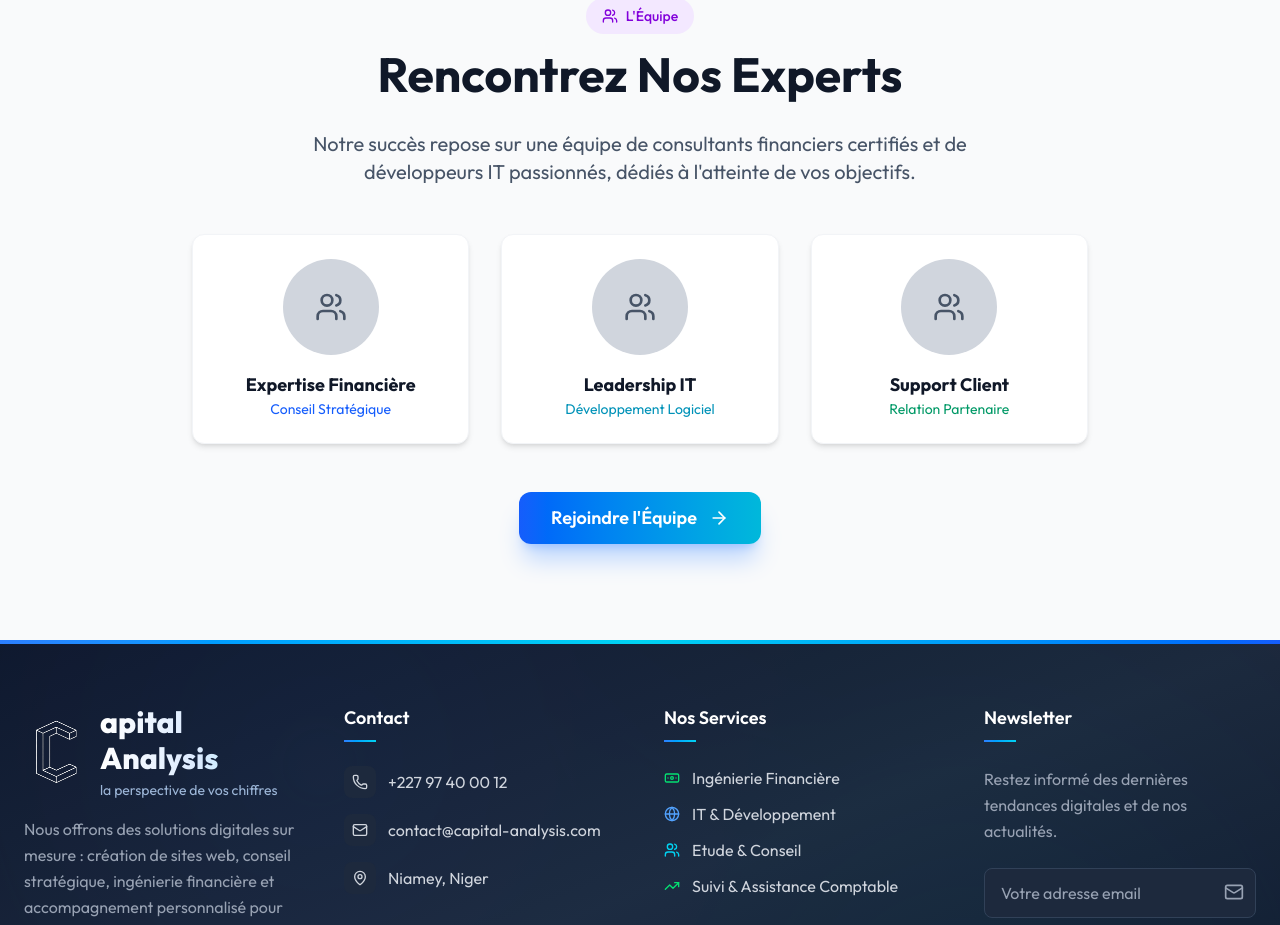
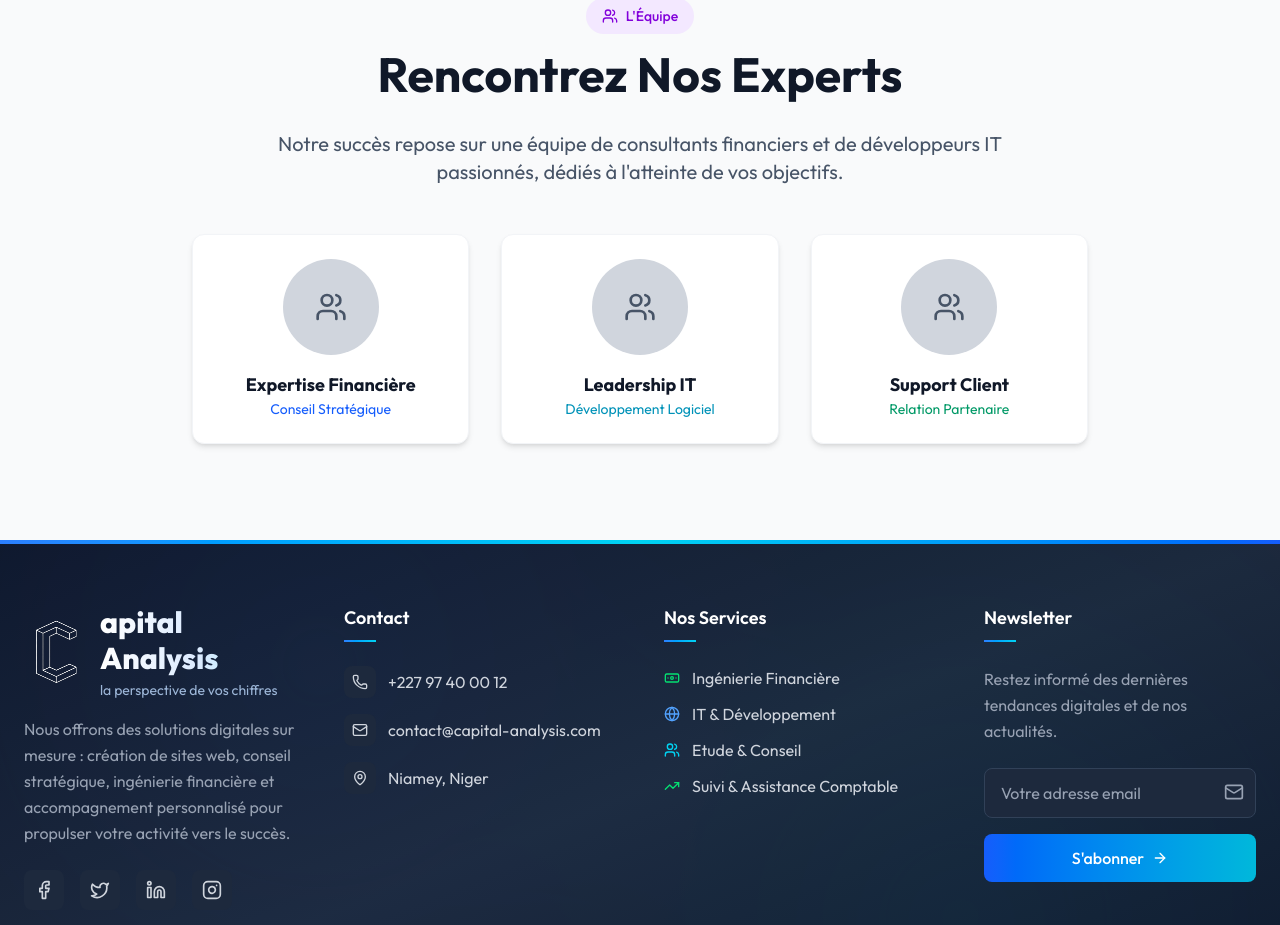
Before and after one commit to csas-cheick/capital-analysis, a React (Vite) app: page /about in a window 1280 px wide. Shown: the part 1880-2805 px from the top of the page. Built offline with nearby package versions, Linux system fonts and the light colour scheme.

Commit message:
12/10_1 commit

```diff
--- a/src/components/HomePage.tsx
+++ b/src/components/HomePage.tsx
@@ -33,7 +33,7 @@ const HomePage: FC = () => {
       content:
         "Capital Analysis a révolutionné notre gestion financière. Leur expertise en ingénierie financière nous a permis d'optimiser nos flux de trésorerie de 40%.",
       rating: 5,
-      avatar: "AD",
+      avatar: "MD",
     },
     {
       name: "Mouhamed Moucharraf",
@@ -41,7 +41,7 @@ const HomePage: FC = () => {
       content:
         "Grâce à leurs logiciels de gestion sur mesure, nous avons automatisé 70% de nos processus. Un gain de temps et d'efficacité considérable.",
       rating: 5,
-      avatar: "FO",
+      avatar: "MM",
     },
     {
       name: "Ibrahim Moussa",
@@ -157,13 +157,9 @@ const HomePage: FC = () => {
 
         <Header />
 
-        {/* Éléments de décoration responsive */}
-        {/* Cercle décoratif animé en haut à gauche */}
         <div className="absolute top-4 left-2 w-16 h-16 sm:w-24 sm:h-24 lg:w-32 lg:h-32 bg-blue-500/10 rounded-full blur-3xl animate-pulse z-10"></div>
         {/* Cercle décoratif animé en bas à droite */}
         <div className="absolute bottom-4 right-2 w-20 h-20 sm:w-32 sm:h-32 lg:w-40 lg:h-40 bg-cyan-500/10 rounded-full blur-3xl animate-pulse delay-1000 z-10"></div>
-
-        {/* Container principal responsive */}
         <div className="relative container mx-auto px-4 sm:px-6 lg:px-8 pt-24 pb-12 sm:pt-32 sm:pb-16 lg:pt-40 lg:pb-32 z-20">
           <div className="grid lg:grid-cols-2 gap-8 lg:gap-12 xl:gap-16 items-center">
             <div
@@ -178,7 +174,6 @@ const HomePage: FC = () => {
                 <span className="truncate">Solutions Financières & IT de Croissance</span>
               </div>
 
-              {/* Titre avec meilleure progression responsive */}
               <h1 className="text-2xl sm:text-3xl md:text-4xl lg:text-5xl xl:text-6xl font-bold mb-3 sm:mb-4 lg:mb-6 bg-gradient-to-r from-white via-blue-100 to-cyan-200 bg-clip-text text-transparent leading-tight">
                 La Perspective de
                 <span className="block text-transparent bg-gradient-to-r from-blue-400 to-cyan-400 bg-clip-text">
@@ -186,7 +181,6 @@ const HomePage: FC = () => {
                 </span>
               </h1>
 
-              {/* Description responsive */}
               <p className="text-sm sm:text-base lg:text-lg xl:text-xl text-gray-300 mb-4 sm:mb-6 lg:mb-8 leading-relaxed">
                 Transformez vos données en décisions stratégiques avec nos solutions d'ingénierie financière, nos logiciels de gestion sur mesure et notre expertise IT de pointe.
               </p>
--- a/src/pages/AboutPage.tsx
+++ b/src/pages/AboutPage.tsx
@@ -1,13 +1,12 @@
 import { FC } from "react";
 import {
-  Briefcase, // Icône principale de la page (Mallette/Expertise)
-  Target, // Mission
-  CheckCircle, // Valeur
-  Star, // Valeur
-  Lightbulb, // Valeur
-  Users, // Équipe
-  ArrowRight,
-  Eye, // Vision
+  Briefcase,
+  Target,
+  CheckCircle,
+  Star,
+  Lightbulb,
+  Users,
+  Eye,
 } from "lucide-react";
 import Header from "../components/header/Header";
 
@@ -38,12 +37,9 @@ const AboutPage: FC = () => {
 
   return (
     <div className="min-h-screen bg-white">
-      {/* ======================================================= */}
       {/* 1. SECTION HERO / TITRE */}
-      {/* ======================================================= */}
       <section className="relative bg-gradient-to-br from-slate-900 via-slate-800 to-slate-900 text-white pt-40 pb-24 md:pt-48 md:pb-32 overflow-hidden">
         <Header />
-        {/* Effets de fond */}
         <div className="absolute inset-0 opacity-20">
           <div
             className="absolute inset-0"
@@ -57,7 +53,6 @@ const AboutPage: FC = () => {
         </div>
 
         <div className="relative container mx-auto px-6 text-center">
-          {/* Icône principale */}
           <div className="inline-flex items-center justify-center mb-6 p-6 rounded-full bg-blue-600/30 backdrop-blur-sm border-2 border-blue-500/50 shadow-2xl">
             <Briefcase className="w-16 h-16 md:w-20 md:h-20 text-cyan-400" />
           </div>
@@ -72,10 +67,7 @@ const AboutPage: FC = () => {
           </p>
         </div>
       </section>
-
-      {/* ======================================================= */}
       {/* 2. NOTRE HISTOIRE & MISSION/VISION */}
-      {/* ======================================================= */}
       <section className="py-24 bg-gray-50">
         <div className="container mx-auto px-6">
           <div className="grid lg:grid-cols-2 gap-12 items-center">
@@ -121,9 +113,7 @@ const AboutPage: FC = () => {
         </div>
       </section>
 
-      {/* ======================================================= */}
       {/* 3. NOS VALEURS FONDAMENTALES */}
-      {/* ======================================================= */}
       <section className="py-24 bg-white">
         <div className="container mx-auto px-6 text-center">
           <div className="inline-flex items-center bg-emerald-100 text-emerald-700 px-4 py-2 rounded-full text-sm font-medium mb-4">
@@ -155,9 +145,7 @@ const AboutPage: FC = () => {
         </div>
       </section>
 
-      {/* ======================================================= */}
       {/* 4. NOTRE ÉQUIPE (Placeholder pour le futur) */}
-      {/* ======================================================= */}
       <section className="py-24 bg-gray-50">
         <div className="container mx-auto px-6 text-center">
           <div className="inline-flex items-center bg-purple-100 text-purple-700 px-4 py-2 rounded-full text-sm font-medium mb-4">
@@ -168,7 +156,7 @@ const AboutPage: FC = () => {
             Rencontrez Nos Experts
           </h2>
           <p className="text-xl text-gray-600 max-w-3xl mx-auto mb-12">
-            Notre succès repose sur une équipe de consultants financiers certifiés et de développeurs IT passionnés, dédiés à l'atteinte de vos objectifs.
+            Notre succès repose sur une équipe de consultants financiers  et de développeurs IT passionnés, dédiés à l'atteinte de vos objectifs.
           </p>
 
           {/* Placeholder pour les cartes de membres d'équipe */}
@@ -195,13 +183,6 @@ const AboutPage: FC = () => {
                 <p className="text-sm text-emerald-600">Relation Partenaire</p>
             </div>
           </div>
-
-          <button className="group mt-12 bg-gradient-to-r from-blue-600 to-cyan-500 hover:from-blue-700 hover:to-cyan-600 text-white px-8 py-3 rounded-xl font-semibold transition-all duration-300 transform hover:scale-105 shadow-xl shadow-blue-500/30">
-            <span className="flex items-center text-lg">
-              Rejoindre l'Équipe
-              <ArrowRight className="w-5 h-5 ml-3 group-hover:translate-x-1 transition-transform" />
-            </span>
-          </button>
         </div>
       </section>
     </div>
```
